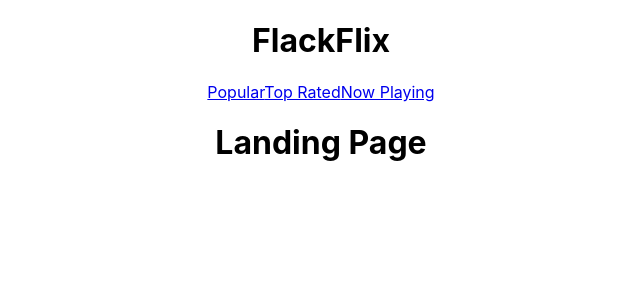
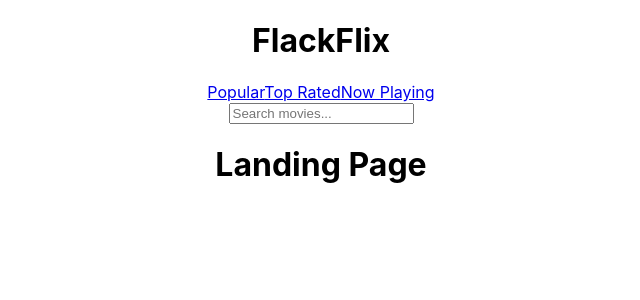
Before and after one commit to davidflack/flackflix, a React (Create React App) app in the folder flackflix/: page / in a window 1280 px wide. Shown: the top 300 px of the page, without its empty margins (319-959 px from the left). Built offline with nearby package versions, Linux system fonts and the light colour scheme; no server answers.

Commit message:
Add search results view

```diff
--- a/flackflix/src/App.js
+++ b/flackflix/src/App.js
@@ -9,7 +9,7 @@ import NowPlaying from "./views/NowPlaying";
 import ErrorPage from "./views/ErrorPage";
 import NavBar from "./components/NavBar";
 import MovieDetails from "./views/MovieDetails";
-import Related from "./views/Related";
+import SearchResults from "./views/SearchResults";
 
 function App() {
   return (
@@ -24,15 +24,18 @@ function App() {
           render={props => <NowPlaying {...props} />}
         />
         <Route
-          // exact
           path="/movie/:movieId"
           render={props => <MovieDetails {...props} />}
         />
-        {/* <Route
-          exact
-          path="/movie/:movieId/related"
-          render={props => <Related {...props} />}
-        /> */}
+        <Route
+          path="/search/:searchQuery"
+          render={props => (
+            <SearchResults
+              searchQuery={props.match.params.searchQuery}
+              {...props}
+            />
+          )}
+        />
         <Route path="*" render={props => <ErrorPage {...props} />} />
       </Switch>
     </div>
--- a/flackflix/src/components/MovieList/index.js
+++ b/flackflix/src/components/MovieList/index.js
@@ -1,11 +1,13 @@
 import React, { useState } from "react";
+import { withRouter } from "react-router-dom";
 import MovieCard from "../MovieCard";
 import { useFetch } from "../../hooks/useFetch";
 
 const MovieList = props => {
   const [pageNum, setPageNum] = useState(1);
   const [loading, movieData] = useFetch(`${props.url}&page=${pageNum}`, [
-    pageNum
+    pageNum,
+    props.match.params.searchQuery
   ]);
   const incrementPage = e => {
     e.preventDefault();
@@ -39,4 +41,4 @@ const MovieList = props => {
   );
 };
 
-export default MovieList;
+export default withRouter(MovieList);
--- a/flackflix/src/components/NavBar/index.js
+++ b/flackflix/src/components/NavBar/index.js
@@ -1,6 +1,16 @@
-import React from "react";
-import { NavLink } from "react-router-dom";
-const NavBar = () => {
+import React, { useState } from "react";
+import { NavLink, withRouter } from "react-router-dom";
+const NavBar = props => {
+  const [searchText, setSearchText] = useState("");
+  const handleChange = e => {
+    e.preventDefault();
+    setSearchText(e.target.value);
+  };
+  const search = e => {
+    e.preventDefault();
+    props.history.push(`/search/${searchText}`);
+    setSearchText("");
+  };
   return (
     <div>
       <h1>FlackFlix</h1>
@@ -8,9 +18,18 @@ const NavBar = () => {
         <NavLink to="/popular">Popular</NavLink>
         <NavLink to="/top-rated">Top Rated</NavLink>
         <NavLink to="/now-playing">Now Playing</NavLink>
+        <form onSubmit={search}>
+          <input
+            type="text"
+            name="searchText"
+            value={searchText}
+            onChange={handleChange}
+            placeholder="Search movies..."
+          />
+        </form>
       </div>
     </div>
   );
 };
 
-export default NavBar;
+export default withRouter(NavBar);
--- a/flackflix/src/variables/index.js
+++ b/flackflix/src/variables/index.js
@@ -1,4 +1,7 @@
 export const baseUrl = "https://api.themoviedb.org/3/movie";
+export const searchUrl = `https://api.themoviedb.org/3/search/movie?api_key=${
+  process.env.REACT_APP_API_KEY
+}&language=en-US&query=`;
 export const posterUrl = "https://image.tmdb.org/t/p/w342";
 export const backdropUrl = "https://image.tmdb.org/t/p/w1280";
 export const genres = {
--- /dev/null
+++ b/flackflix/src/views/SearchResults/index.js
@@ -0,0 +1,13 @@
+import React from "react";
+import MovieList from "../../components/MovieList";
+import { searchUrl } from "../../variables";
+const SearchResults = props => {
+  return (
+    <div>
+      <h2>Search Results for "{props.searchQuery}"</h2>
+      <MovieList url={`${searchUrl}${props.match.params.searchQuery}`} />
+    </div>
+  );
+};
+
+export default SearchResults;
```
